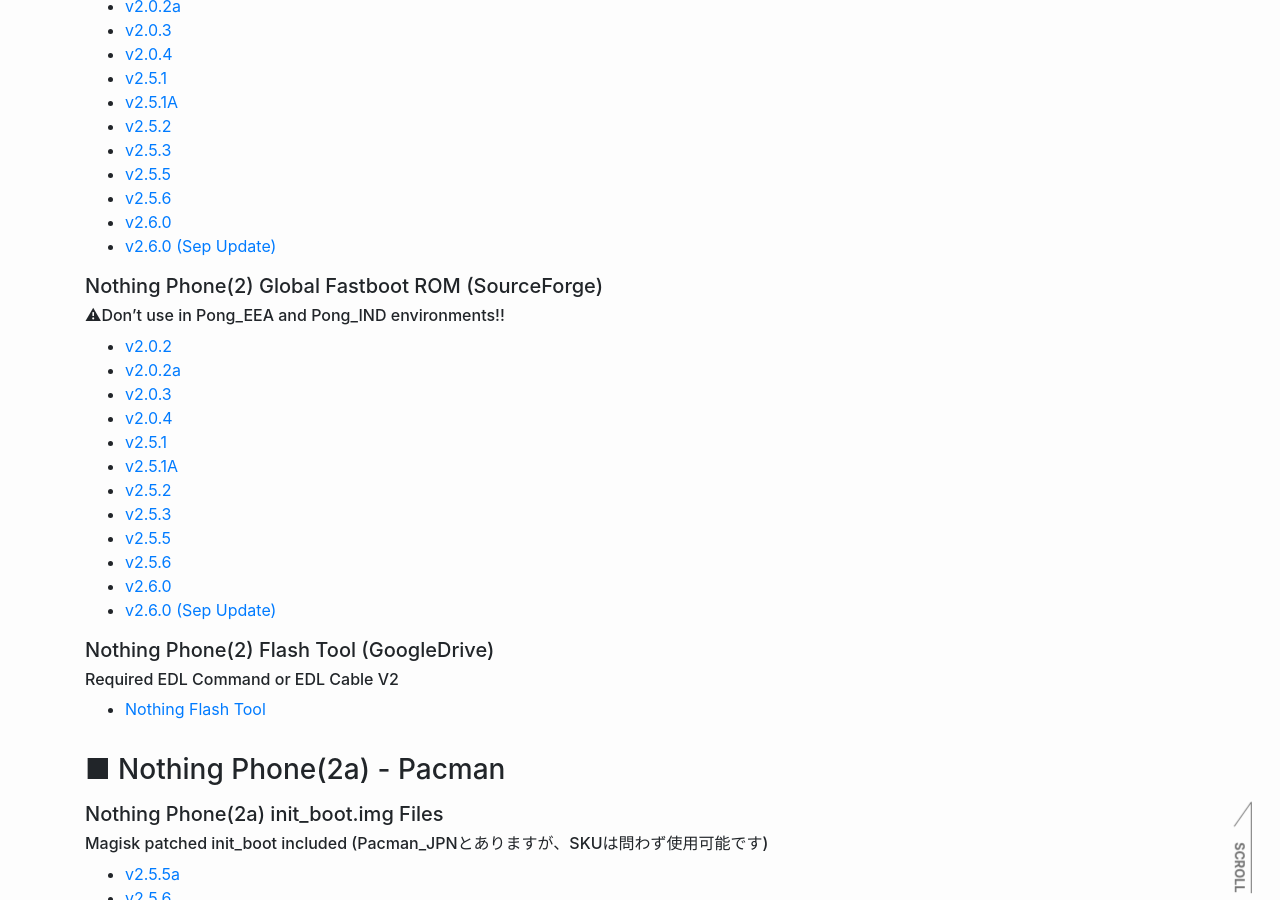
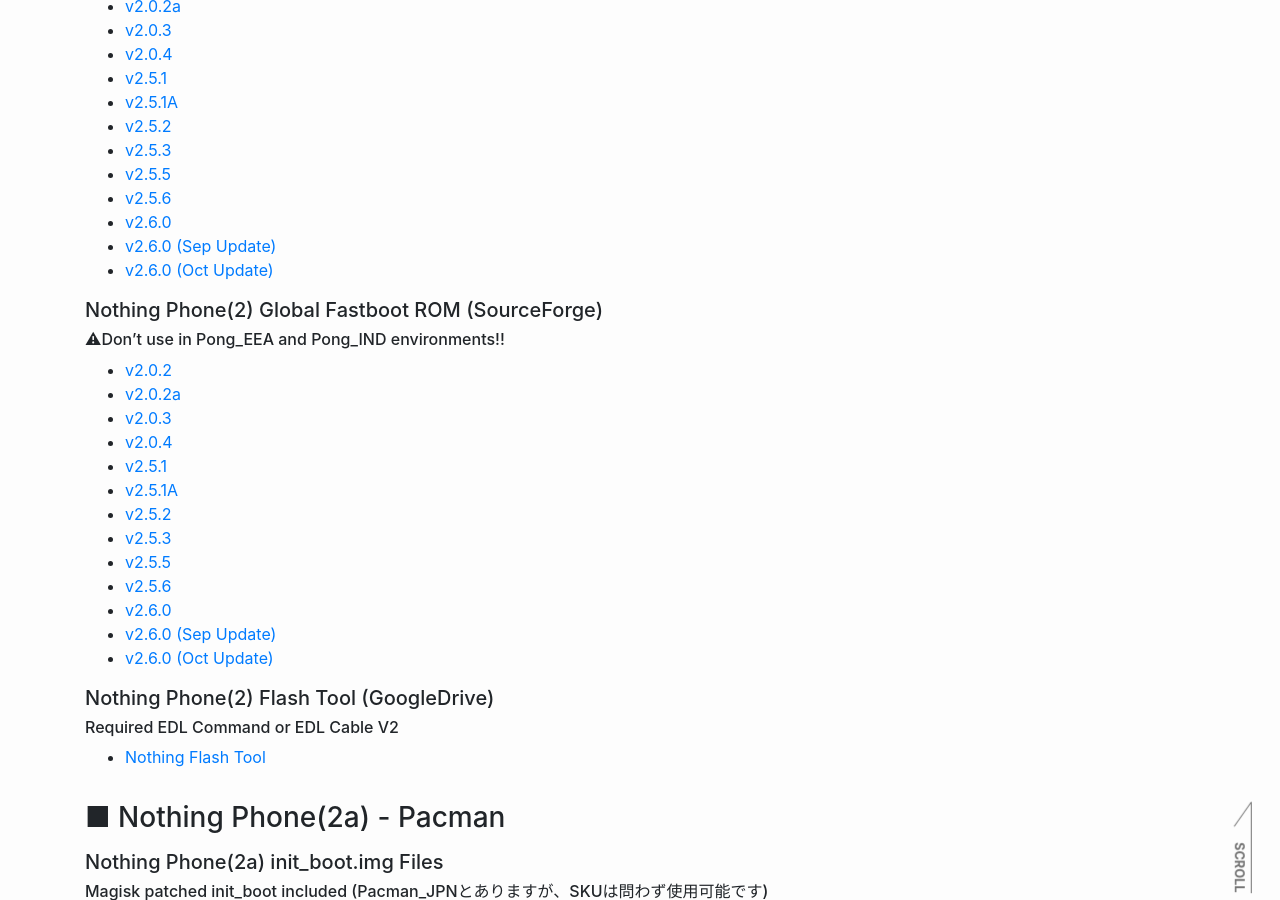
Before and after one commit to reindex-ot/reindex-ot.github.io, a Jekyll site: the page built from nothing.md, in a window 1280 px wide and 900 px high, scrolled down 3350 px. Built offline with Jekyll 4.4.1, drawn with Linux system fonts in a browser that asks for light colours.

Commit message:
Update nothing.md
Signed-off-by: Re*Index. (ot_inc) <32851879+reindex-ot@users.noreply.github.com>

```diff
--- a/nothing.md
+++ b/nothing.md
@@ -126,6 +126,7 @@ If you don't do that, you'll get bricked. Okay?
 - [v2.5.6](https://github.com/reindex-ot/boot.img_repo/raw/main/nothing/phone2/Pong_boot_v2.5.6.zip)
 - [v2.6.0](https://github.com/reindex-ot/boot.img_repo/raw/main/nothing/phone2/Pong_boot_v2.6.0.zip)
 - [v2.6.0 (Sep Update)](https://github.com/reindex-ot/boot.img_repo/raw/main/nothing/phone2/Pong_boot_v2.6.0-240828-1751.zip)
+- [v2.6.0 (Oct Update)](https://github.com/reindex-ot/boot.img_repo/raw/main/nothing/phone2/Pong_boot_v2.6.0-241016-1700.zip)
 
 ##### Nothing Phone(2) Global Fastboot ROM (SourceForge)
 ###### ⚠Don't use in Pong_EEA and Pong_IND environments!!
@@ -141,6 +142,7 @@ If you don't do that, you'll get bricked. Okay?
 - [v2.5.6](https://sourceforge.net/projects/nothingphone-2-rom/files/Fastboot%20ROM/Pong_FastbootROM_v2.5.6.7z/download)
 - [v2.6.0](https://sourceforge.net/projects/nothingphone-2-rom/files/Fastboot%20ROM/Pong_FastbootROM_v2.6.0.7z/download)
 - [v2.6.0 (Sep Update)](https://sourceforge.net/projects/nothingphone-2-rom/files/Fastboot%20ROM/Pong_FastbootROM_v2.6.0-240828-1751.7z/download)
+- [v2.6.0 (Oct Update)](https://sourceforge.net/projects/nothingphone-2-rom/files/Fastboot%20ROM/Pong_FastbootROM_v2.6.0-241016-1700.7z/download)
 
 ##### Nothing Phone(2) Flash Tool (GoogleDrive)
 ######  Required EDL Command or EDL Cable V2
```
